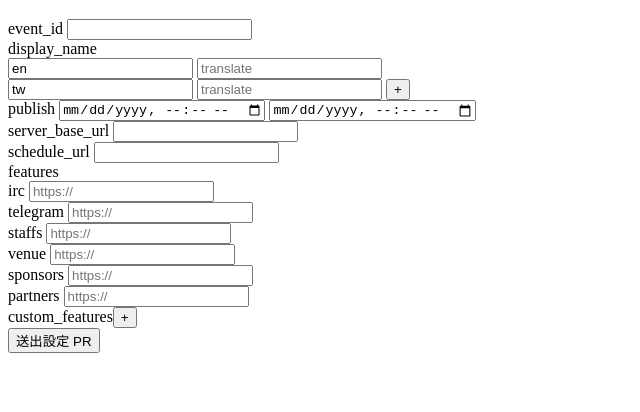
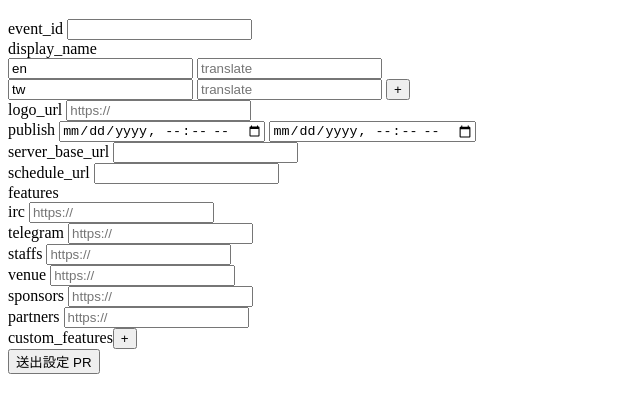
Before and after one commit to CCIP-App/Portal, a plain HTML site: page index.html in a window 1280 px wide. Shown: the part 70-482 px from the top of the page, without its empty margins (0-640 px from the left). Drawn offline with nearby package versions, Linux system fonts and the light colour scheme.

Commit message:
Add logo_url

```diff
--- a/index.html
+++ b/index.html
@@ -21,6 +21,10 @@
       <div>
         <label>display_name</label>
         <input-i18n @result="display_name = $event"></input-i18n>
+      </div>
+      <div>
+        <label>logo_url</label>
+        <input placeholder="https://" type="text" v-model="logo_url" />
       </div>
       <div>
         <label>publish</label>
--- a/main.js
+++ b/main.js
@@ -73,6 +73,7 @@ var app = new Vue({
       zh: '',
       en: ''
     },
+    logo_url: '',
     publish: {
       start: '',
       end: ''
```
Also changed, not shown: 1 other file.
